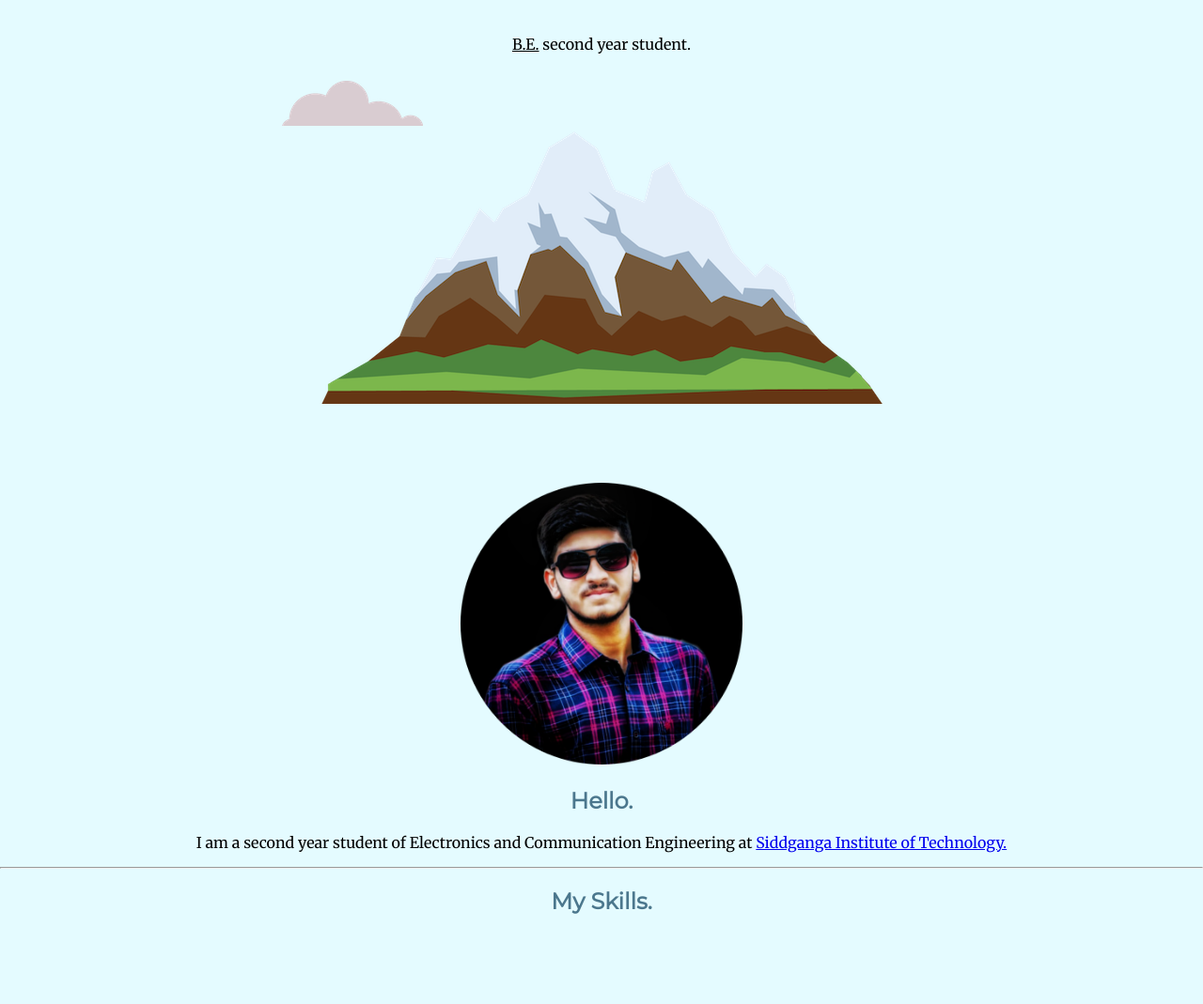
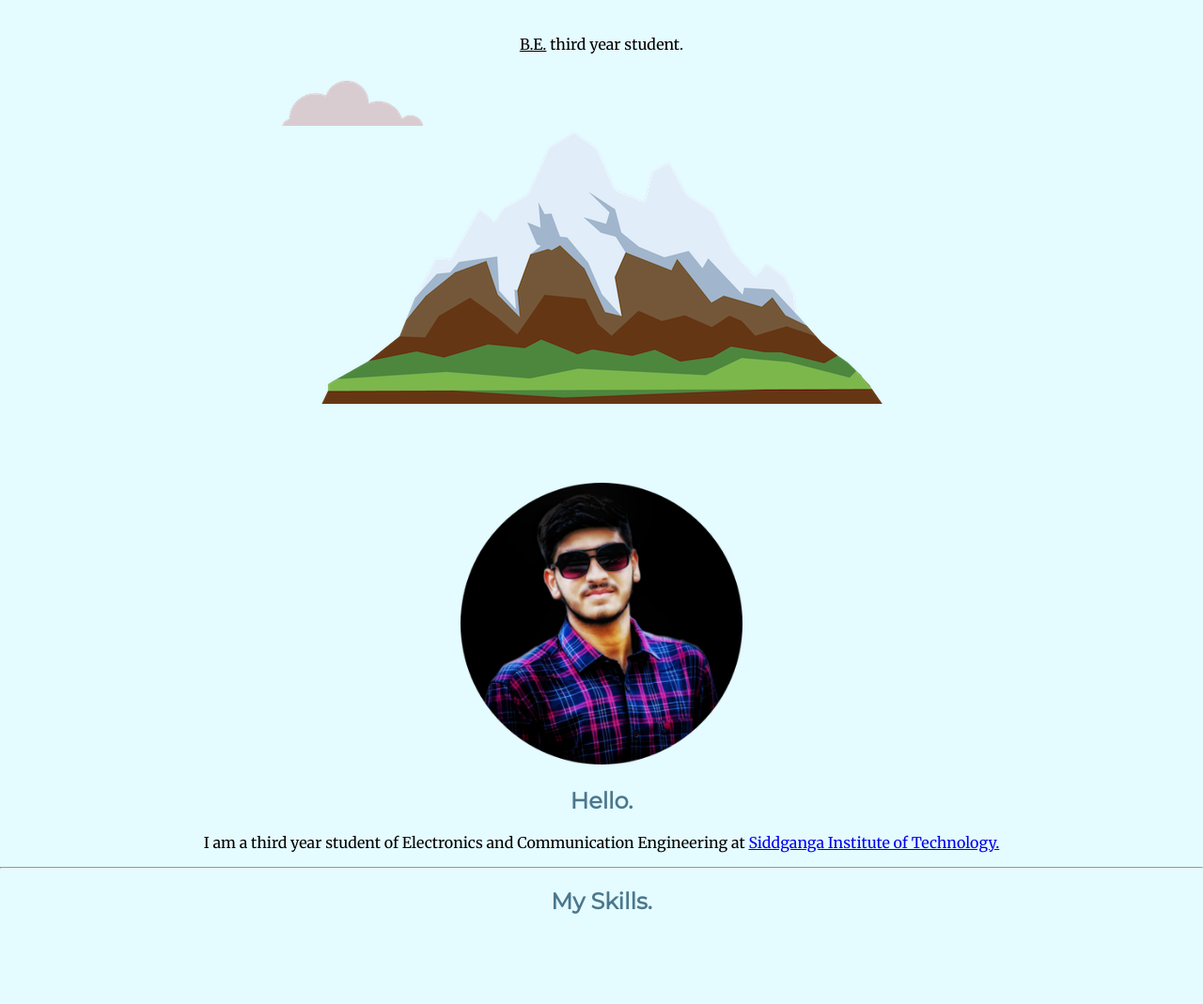
Before and after one commit to shubhamtiwary2001/cv, a plain HTML site: page index.html in a window 1280 px wide. Shown: the part 231-1300 px from the top of the page at 94% size. Drawn offline with Linux system fonts and the light colour scheme.

Commit message:
Update index.html

```diff
--- a/index.html
+++ b/index.html
@@ -16,7 +16,7 @@
     <div class="top-container">
         <img class="top-cloud" src="cloud.png" alt="cloud-image">
         <h1>I am Shubham Tiwary.</h1>
-        <p><span class="B-E">B.E.</span> second year student.</p>
+        <p><span class="B-E">B.E.</span> third year student.</p>
         <img class="bottom-cloud" src="cloud.png" alt="cloud-image">
         <img class="mountain" src="mountain.png" alt="mountain-image">
 
@@ -25,7 +25,7 @@
         <div class="profile">
             <img class="photo" src="circle-cropped.png" alt="profile-picture">
             <h2>Hello.</h2>
-            <p>I am a second year student of Electronics and Communication Engineering at <a
+            <p>I am a third year student of Electronics and Communication Engineering at <a
                     href="http://sit.ac.in/html/home.html" target="_blank">Siddganga Institute
                     of Technology.</a>
             </p>
```
